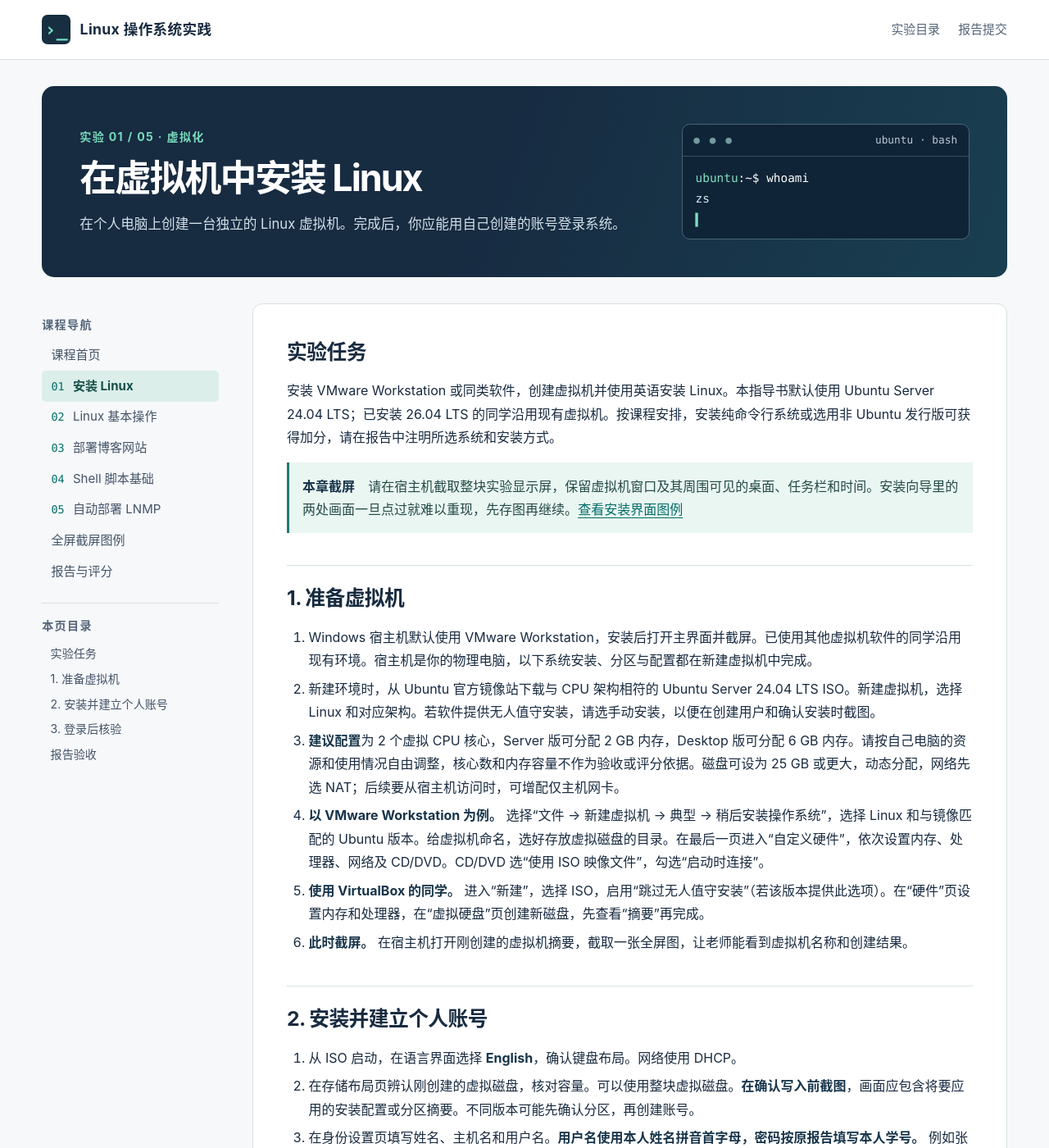
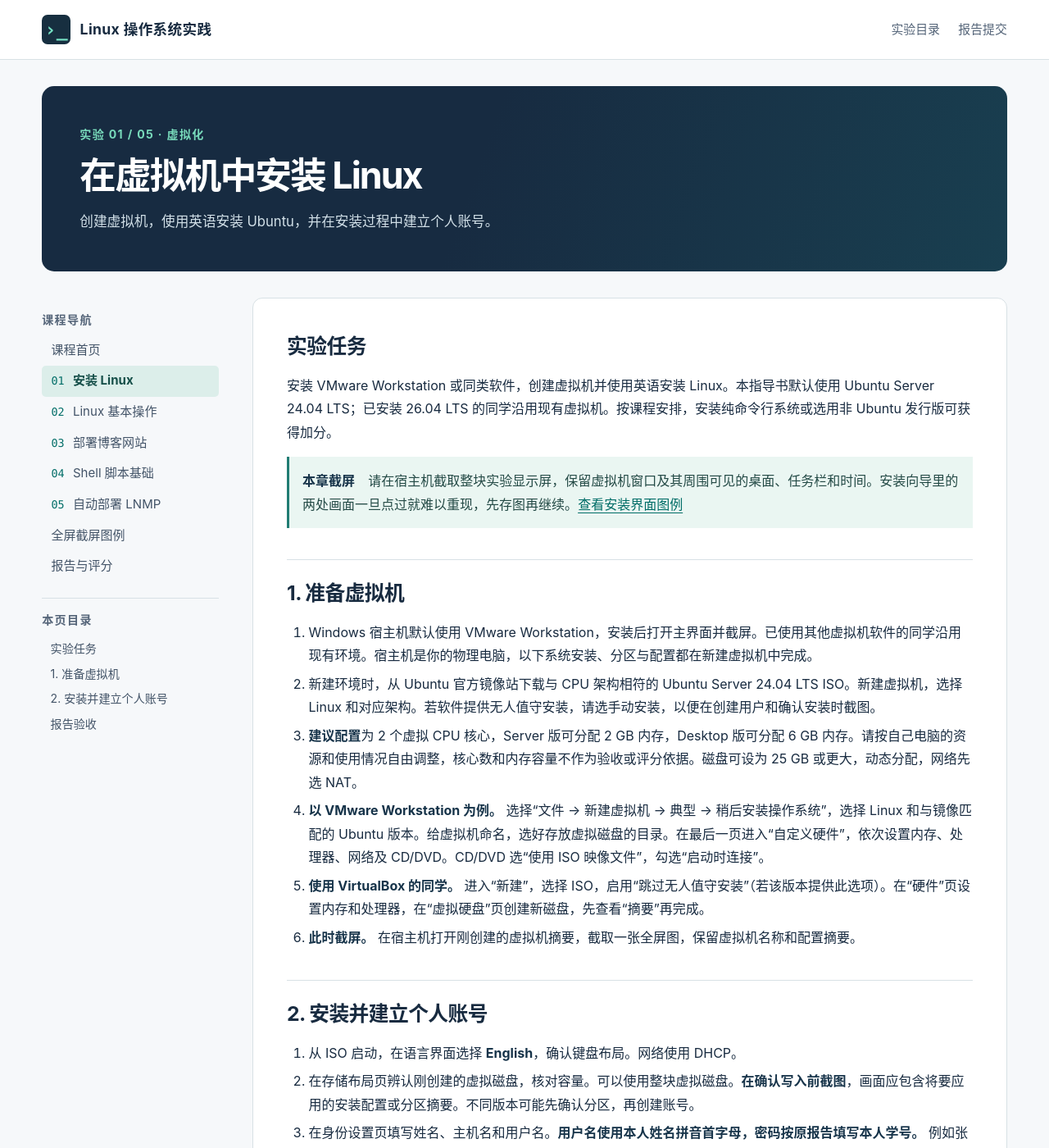
Before and after one commit to LoneSpectator/linux-practice-labs, a Jekyll site: the page built from docs/lab1.md, in a window 1280 px wide and 1400 px high. Shown: the whole window at 82% size. Built offline with Jekyll 4.4.1, drawn with Linux system fonts in a browser that asks for light colours; some of the changed text lies outside the part shown.

Commit message:
按实验报告删除实验一额外的登录后核验命令与提交项

````diff
--- a/docs/_layouts/guide.html
+++ b/docs/_layouts/guide.html
@@ -20,10 +20,13 @@
         <h1>{{ page.title }}</h1>
         <p class="intro">{{ page.intro }}</p>
     </div>
+    {% if page.command %}
     <div class="terminal" aria-label="终端输出示例">
         <div class="terminal-bar"><span class="lights" aria-hidden="true">● ● ●</span><span>ubuntu · bash</span></div>
         <div class="term-text"><div><span class="shell-prompt">ubuntu</span>:~$ {{ page.command }}</div><div class="term-output">{{ page.output }}</div><div class="caret" aria-hidden="true">▍</div></div>
-    </div></div>
+    </div>
+    {% endif %}
+    </div>
     <div class="layout">
         <aside class="rail"><div class="rail-inner"><p class="rail-label">课程导航</p>
             <nav aria-label="课程章节"><a data-key="home" href="index.html">课程首页</a>
--- a/docs/index.html
+++ b/docs/index.html
@@ -11,7 +11,7 @@ output: Linux
 <p>请按顺序完成五项实验。先读本章的验收要求，操作到指定界面时就截图，尤其要保留系统安装过程中的画面。</p>
 <blockquote><p><strong>所有实验均须全屏截屏。</strong> 实验时屏幕上看到的内容都要截进去，包括顶部标题栏、虚拟机窗口、底部任务栏和右下角时间。需要强调某处时，在全屏图上加红色空心框。第一次截图前，请先看<a href="screenshots.html">全屏截屏方法与图例</a>。</p></blockquote>
 <div class="lab-list">
-<a href="lab1.html"><span class="num">01</span><div><strong>在虚拟机中安装 Linux</strong><small>创建虚拟机，使用英语安装 Ubuntu，登录并验证安装结果。</small></div><span class="tag">虚拟化</span></a>
+<a href="lab1.html"><span class="num">01</span><div><strong>在虚拟机中安装 Linux</strong><small>创建虚拟机，使用英语安装 Ubuntu，创建个人账号。</small></div><span class="tag">虚拟化</span></a>
 <a href="lab2.html"><span class="num">02</span><div><strong>Linux 基本操作</strong><small>更换软件源、配置中文支持，并从宿主机用 SSH 登录。</small></div><span class="tag">系统管理</span></a>
 <a href="lab3.html"><span class="num">03</span><div><strong>在 Linux 中部署博客网站</strong><small>连接 Nginx、PHP-FPM 和 MySQL，发表第一篇文章。</small></div><span class="tag">Web 服务</span></a>
 <a href="lab4.html"><span class="num">04</span><div><strong>Shell 脚本基础</strong><small>用条件判断和循环完成用户检查、站点备份与主机统计。</small></div><span class="tag">Bash</span></a>
--- a/docs/lab1.md
+++ b/docs/lab1.md
@@ -2,13 +2,11 @@
 key: lab1
 kicker: 实验 01 / 05 · 虚拟化
 title: 在虚拟机中安装 Linux
-intro: 在个人电脑上创建一台独立的 Linux 虚拟机。完成后，你应能用自己创建的账号登录系统。
-command: whoami
-output: zs
+intro: 创建虚拟机，使用英语安装 Ubuntu，并在安装过程中建立个人账号。
 ---
 ## 实验任务
 
-安装 VMware Workstation 或同类软件，创建虚拟机并使用英语安装 Linux。本指导书默认使用 Ubuntu Server 24.04 LTS；已安装 26.04 LTS 的同学沿用现有虚拟机。按课程安排，安装纯命令行系统或选用非 Ubuntu 发行版可获得加分，请在报告中注明所选系统和安装方式。
+安装 VMware Workstation 或同类软件，创建虚拟机并使用英语安装 Linux。本指导书默认使用 Ubuntu Server 24.04 LTS；已安装 26.04 LTS 的同学沿用现有虚拟机。按课程安排，安装纯命令行系统或选用非 Ubuntu 发行版可获得加分。
 
 > **本章截屏**　请在宿主机截取整块实验显示屏，保留虚拟机窗口及其周围可见的桌面、任务栏和时间。安装向导里的两处画面一旦点过就难以重现，先存图再继续。[查看安装界面图例](screenshots.html#installer)
 
@@ -16,10 +14,10 @@ output: zs
 
 1. Windows 宿主机默认使用 VMware Workstation，安装后打开主界面并截屏。已使用其他虚拟机软件的同学沿用现有环境。宿主机是你的物理电脑，以下系统安装、分区与配置都在新建虚拟机中完成。
 2. 新建环境时，从 Ubuntu 官方镜像站下载与 CPU 架构相符的 Ubuntu Server 24.04 LTS ISO。新建虚拟机，选择 Linux 和对应架构。若软件提供无人值守安装，请选手动安装，以便在创建用户和确认安装时截图。
-3. **建议配置**为 2 个虚拟 CPU 核心，Server 版可分配 2 GB 内存，Desktop 版可分配 6 GB 内存。请按自己电脑的资源和使用情况自由调整，核心数和内存容量不作为验收或评分依据。磁盘可设为 25 GB 或更大，动态分配，网络先选 NAT；后续要从宿主机访问时，可增配仅主机网卡。
+3. **建议配置**为 2 个虚拟 CPU 核心，Server 版可分配 2 GB 内存，Desktop 版可分配 6 GB 内存。请按自己电脑的资源和使用情况自由调整，核心数和内存容量不作为验收或评分依据。磁盘可设为 25 GB 或更大，动态分配，网络先选 NAT。
 4. **以 VMware Workstation 为例。** 选择“文件 → 新建虚拟机 → 典型 → 稍后安装操作系统”，选择 Linux 和与镜像匹配的 Ubuntu 版本。给虚拟机命名，选好存放虚拟磁盘的目录。在最后一页进入“自定义硬件”，依次设置内存、处理器、网络及 CD/DVD。CD/DVD 选“使用 ISO 映像文件”，勾选“启动时连接”。
 5. **使用 VirtualBox 的同学。** 进入“新建”，选择 ISO，启用“跳过无人值守安装”（若该版本提供此选项）。在“硬件”页设置内存和处理器，在“虚拟硬盘”页创建新磁盘，先查看“摘要”再完成。
-6. **此时截屏。** 在宿主机打开刚创建的虚拟机摘要，截取一张全屏图，让老师能看到虚拟机名称和创建结果。
+6. **此时截屏。** 在宿主机打开刚创建的虚拟机摘要，截取一张全屏图，保留虚拟机名称和配置摘要。
 
 ## 2. 安装并建立个人账号
 
@@ -29,28 +27,12 @@ output: zs
 4. **停在两个取证点。** 在 Ubuntu Server 的 “Storage configuration / File system summary” 页，先读出目标虚拟磁盘和分区摘要，保存全屏原图后再选 “Done”；出现写盘确认时核对目标。到 “Profile setup” 页，分清显示姓名与 “Pick a username”，后者填写姓名首字母。保存全屏图，再选 “Done”。请在两张图下分别标注所确认的磁盘和登录用户名。
 5. 等待安装结束，移除 ISO 后重启。出现 `login:` 时输入刚建立的账号。输入密码时终端不会回显字符，输入后按回车即可。
 
-## 3. 登录后核验
-
-等到虚拟光驱已弹出，登录个人账号。看到带用户名的 Shell 提示符后逐行执行以下命令。确认当前用户名和系统版本，再查看磁盘和网卡地址。
-
-```bash
-whoami
-cat /etc/os-release
-lsblk
-ip -br address
-```
-
-`whoami` 应输出自己的姓名首字母。最后一条命令列出网卡地址，记录非 `lo` 的 IPv4 地址，供实验二连接使用。可在关机后保留一个干净快照，供实验五重新部署。
-
 ## 报告验收
 
 | 环节 | 报告应呈现的证据 |
 | --- | --- |
 | 虚拟机软件 | 安装或运行成功的截图 |
 | 创建及安装 | **至少 3 张**，分别呈现虚拟机创建摘要、创建用户界面、安装信息确认页；用户名可辨认 |
-| 结果说明 | 写明实际系统版本、安装方式、用户名及验证结果。登录后的截图可补充安装证据 |
-
-**遇到问题时**，若重启后再次进入安装器，检查虚拟光驱是否已卸载；若安装过程中卡住，先核对 ISO 是否与虚拟机架构匹配。把实际观察、处理动作和复查结果写进报告。
 
 [Ubuntu Server 安装说明](https://ubuntu.com/tutorials/install-ubuntu-server) · [Ubuntu 24.04 LTS 镜像](https://releases.ubuntu.com/24.04/) · [Ubuntu 26.04 LTS 镜像](https://releases.ubuntu.com/26.04/)
 
````
